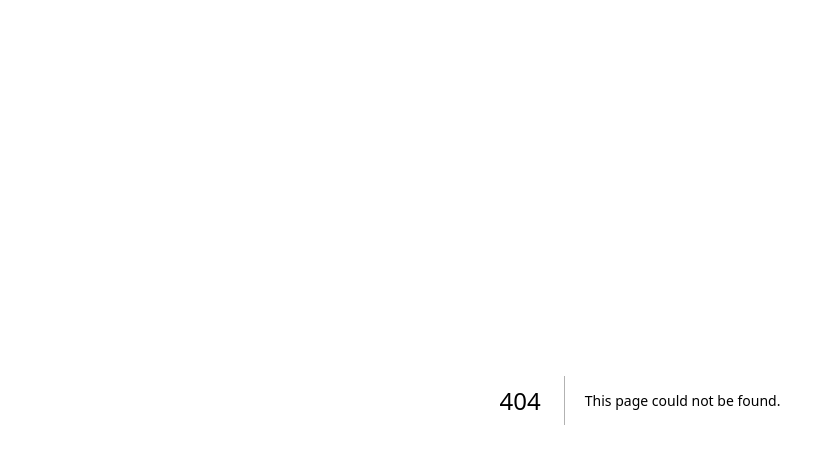
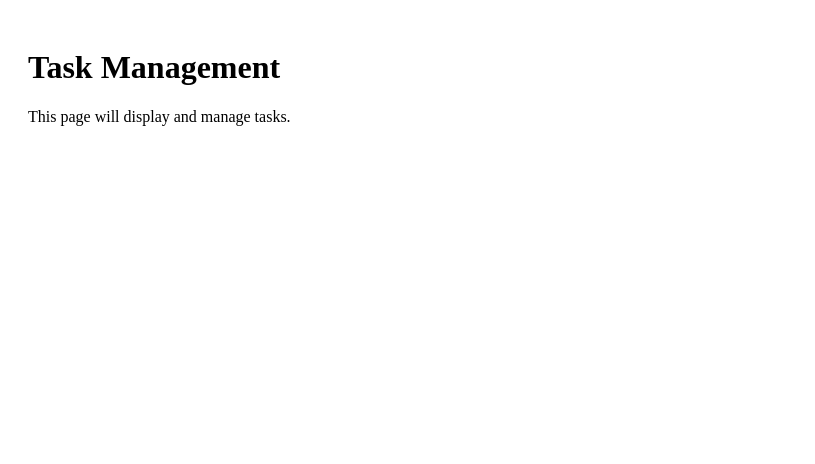
Before and after one commit to CastilloMuller/opticrm03, a Next.js app: page /tasks in a window 1280 px wide. Before the commit this address had no page. Shown: the top 464 px of the page, without its empty margins (0-815 px from the left). Built offline with nearby package versions, Linux system fonts and the light colour scheme.

Commit message:
Create tasks.js

```diff
--- /dev/null
+++ b/pages/tasks.js
@@ -0,0 +1,9 @@
+export default function Tasks() {
+  return (
+    <div style={{ padding: '20px' }}>
+      <h1>Task Management</h1>
+      <p>This page will display and manage tasks.</p>
+      {/* Future: Implement task creation, history, and completion */}
+    </div>
+  );
+}
```
